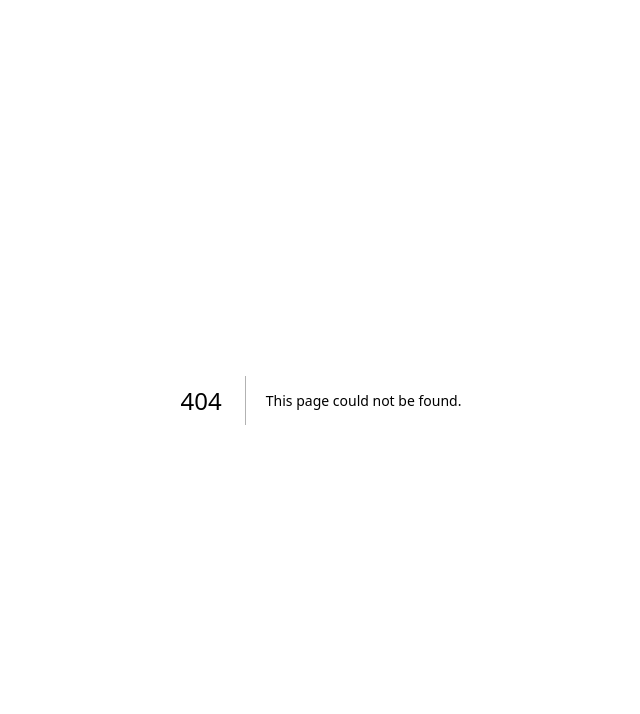
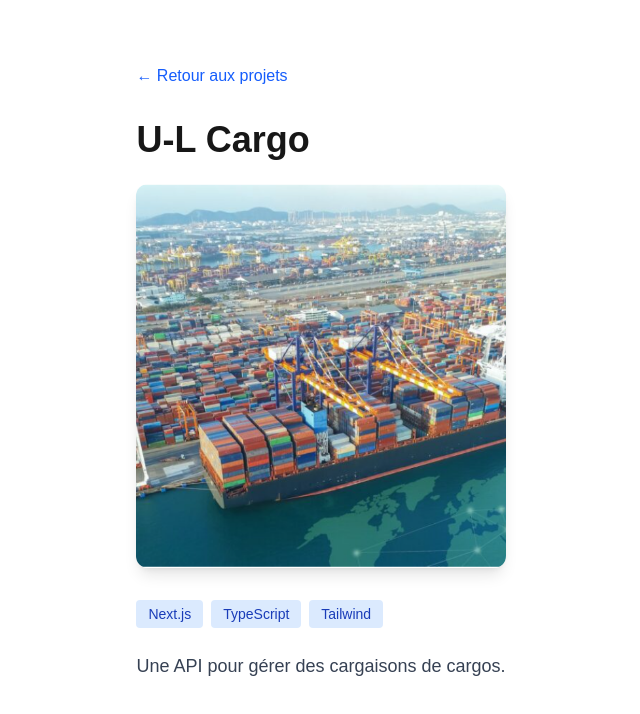
Before and after one commit to MacFly-99/Portfolio, a Next.js app: page /projets/1 in a window 1280 px wide. Before the commit this address had no page. Shown: the top 714 px of the page, without its empty margins (319-959 px from the left). Built offline with nearby package versions, Linux system fonts and the light colour scheme.

Commit message:
Create the detail page for the projects and add the link in the cards file

```diff
--- a/app/components/ProjectCard.tsx
+++ b/app/components/ProjectCard.tsx
@@ -1,5 +1,6 @@
 import { Project } from "@/datas/projects";
 import Image from "next/image";
+import Link from "next/link";
 
 export default function ProjectCard({ project }: { project: Project }) {
   return (
@@ -27,9 +28,9 @@ export default function ProjectCard({ project }: { project: Project }) {
           ))}
         </div>
 
-        <a href={project.link} className="text-blue-600 hover:underline font-medium">
+        <Link href={`/projets/${project.id}`} className="text-blue-600 hover:underline font-medium">
           Voir le projet →
-        </a>
+        </Link>
       </div>
     </div>
   );
--- a/app/page.tsx
+++ b/app/page.tsx
@@ -16,7 +16,7 @@ export default function Home() {
       <section>
         <h2 className="text-3xl font-bold mb-8">Mes Projets</h2>
         <div className="grid grid-cols-1 md:grid-cols-2 gap-6">
-          {/* On boucle sur notre tableau de projets */}
+          {/* Je boucle sur mon tableau de projets */}
           {projects.map((project) => (
             <ProjectCard key={project.id} project={project} />
           ))}
--- /dev/null
+++ b/app/projets/[id]/page.tsx
@@ -0,0 +1,51 @@
+import { projects } from "@/datas/projects";
+import Image from "next/image";
+import Link from "next/link";
+import { notFound } from "next/navigation";
+
+// Cette fonction est typique des Server Components
+export default async function ProjectPage({ params }: { params: Promise<{ id: string }> }) {
+  // 1. J'attend les params (spécifique à Next.js 15/16)
+  const resolvedParams = await params;
+
+  // 2. Je cherche le projet correspondant à l'ID dans l'URL
+  const project = projects.find((p) => p.id === Number(resolvedParams.id));
+
+  // 3. Si le projet n'existe pas, j'affiche une 404
+  if (!project) {
+    notFound();
+  }
+
+  return (
+    <main className="max-w-3xl mx-auto p-8 py-16">
+      <Link href="/" className="text-blue-600 hover:underline mb-8 inline-block">
+        ← Retour aux projets
+      </Link>
+
+      <h1 className="text-4xl font-bold mb-6">{project.title}</h1>
+
+      <div className="relative h-96 w-full mb-8 rounded-xl overflow-hidden shadow-lg">
+        <Image
+          src={project.image}
+          alt={project.title}
+          fill
+          className="object-cover"
+        />
+      </div>
+
+      <div className="flex flex-wrap gap-2 mb-6">
+        {project.tags.map((tag) => (
+          <span key={tag} className="bg-blue-100 text-blue-800 text-sm font-medium px-3 py-1 rounded">
+            {tag}
+          </span>
+        ))}
+      </div>
+
+      <p className="text-lg text-gray-700 leading-relaxed">
+        {project.description}
+      </p>
+
+      {/* Je pourrai ajouter plus de détails ici plus tard */}
+    </main>
+  );
+}
--- a/datas/projects.ts
+++ b/datas/projects.ts
@@ -1,4 +1,3 @@
-// On définit la "forme" d'un projet grâce à TypeScript
 export type Project = {
   id: number;
   title: string;
@@ -8,7 +7,7 @@ export type Project = {
   image: string;
 };
 
-// On crée un tableau qui contient nos projets
+// Je crée un tableau qui contient mes projets
 export const projects: Project[] = [
   {
     id: 1,
```
